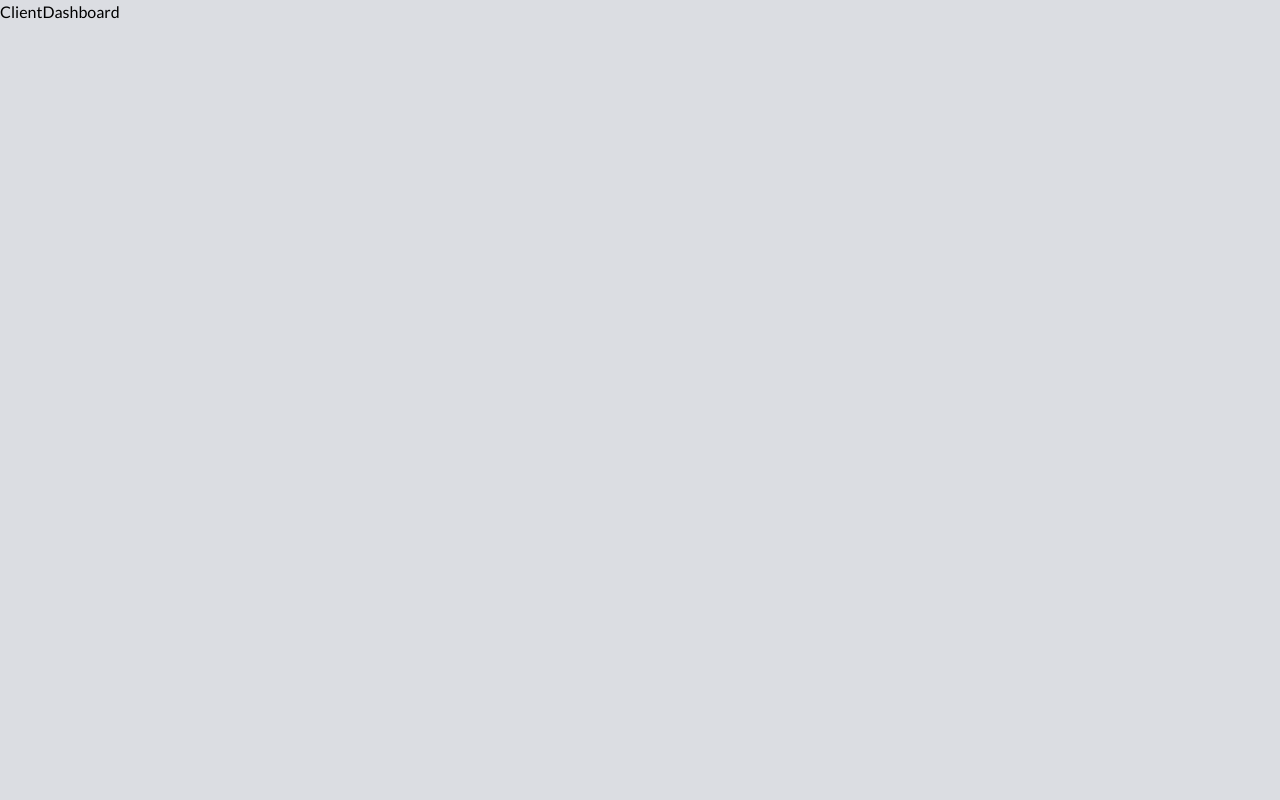
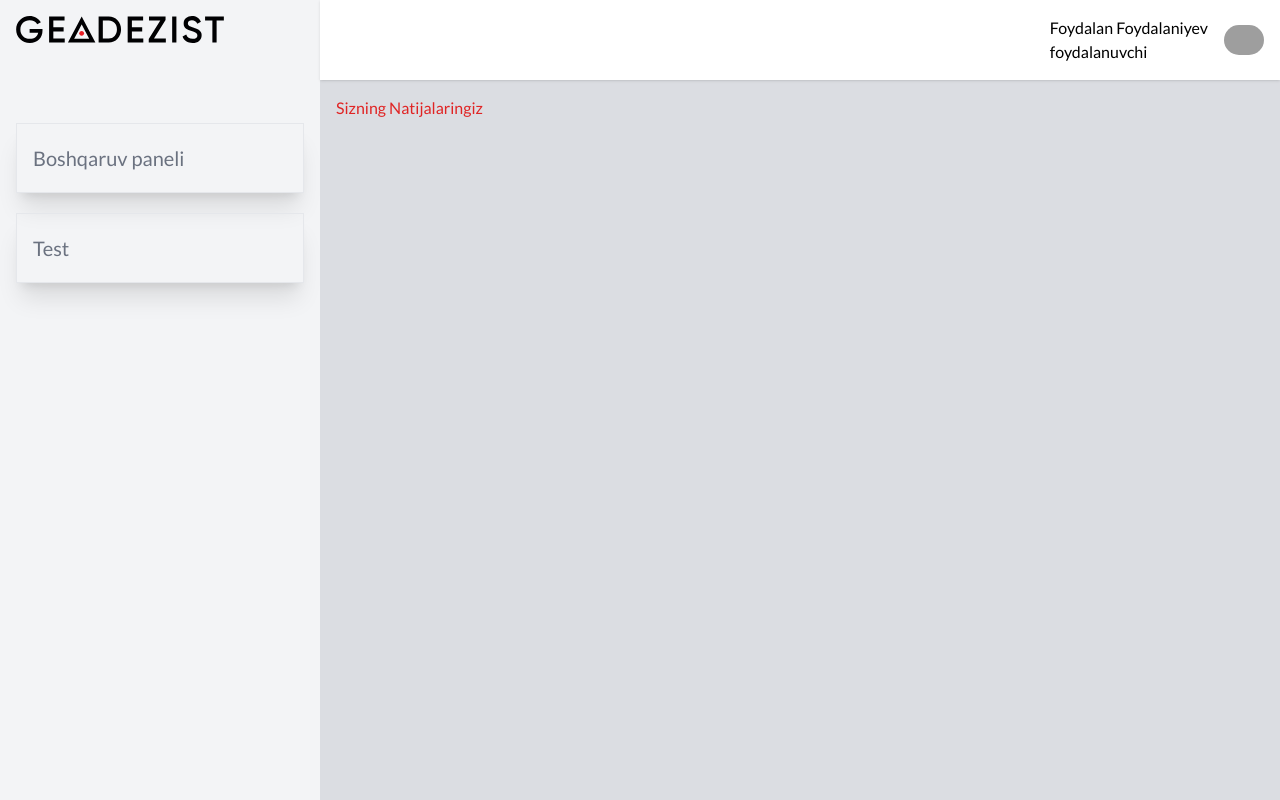
Before and after one commit to jasurhaydarovcode/GEADEZIST, a React (Vite) app: page /client/dashboard in a window 1280 px wide. Built offline with nearby package versions, Linux system fonts and the light colour scheme; grey boxes are pictures that could not be loaded.

Commit message:
Some verstka client written

```diff
--- a/src/components/Sidebar.tsx
+++ /dev/null
@@ -1,64 +0,0 @@
-import { AdminScreenType } from '@/helpers/types/AdminScreenType';
-import Button from './btn';
-import { Link } from 'react-router-dom';
-import { Logo } from '@/helpers/imports/images';
-
-const Sidebar: React.FC<AdminScreenType> = ({ children }): JSX.Element => {
-  return (
-    <div className="relative z-10 ">
-      <button
-        data-drawer-target="default-sidebar"
-        data-drawer-toggle="default-sidebar"
-        aria-controls="default-sidebar"
-        type="button"
-        className="inline-flex items-center p-2 mt-2 ms-3 text-sm text-gray-500 rounded-lg sm:hidden hover:bg-gray-100 focus:outline-none focus:ring-2 focus:ring-gray-200"
-      >
-        <span className="sr-only">Open sidebar</span>
-        <svg
-          className="w-6 h-6"
-          aria-hidden="true"
-          fill="currentColor"
-          viewBox="0 0 20 20"
-          xmlns="http://www.w3.org/2000/svg"
-        >
-          <path
-            clip-rule="evenodd"
-            fill-rule="evenodd"
-            d="M2 4.75A.75.75 0 012.75 4h14.5a.75.75 0 010 1.5H2.75A.75.75 0 012 4.75zm0 10.5a.75.75 0 01.75-.75h7.5a.75.75 0 010 1.5h-7.5a.75.75 0 01-.75-.75zM2 10a.75.75 0 01.75-.75h14.5a.75.75 0 010 1.5H2.75A.75.75 0 012 10z"
-          ></path>
-        </svg>
-      </button>
-      <div className="p-6">
-        <Link to={'/'} className="flex items-center w-52  rtl:space-x-reverse">
-          <img src={Logo} className="h-5" alt="Flowbite Logo" />
-        </Link>
-      </div>
-
-      <aside
-        id="default-sidebar"
-        className="fixed top-16 left-0 z-40 w-64 h-screen transition-transform -translate-x-full sm:translate-x-0"
-        aria-label="Sidebar"
-      >
-        <div className="h-full shadow-lg px-3 py-4 overflow-y-auto bg-white ">
-          <ul className="space-y-4 font-medium">
-            <li>
-              <Button
-                btnBorder="1px solid #E5E7EB"
-                btnText="Boshqaruv Paneli"
-                btnWidth="230px"
-                btnHeight="50px"
-                btnBg="bg-blue-700"
-                btnColor="text-white"
-                className="flex items-center p-2 text-gray-900 rounded-lg  hover:bg-gray-100 group"
-              />
-            </li>
-          </ul>
-        </div>
-      </aside>
-
-      <div className="p-4 relative left-5 -z-10 sm:ml-64">{children}</div>
-    </div>
-  );
-};
-
-export default Sidebar;
--- /dev/null
+++ b/src/components/clientDashboard/Navbar.tsx
@@ -0,0 +1,58 @@
+import { useState } from 'react';
+import { FaRegUser } from 'react-icons/fa';
+import { IoExitOutline } from 'react-icons/io5';
+
+const Navbar: React.FC = () => {
+  // State to control dropdown visibility
+  const [isDropdownOpen, setIsDropdownOpen] = useState(false);
+
+  // Function to toggle dropdown
+  const toggleDropdown = () => {
+    setIsDropdownOpen(!isDropdownOpen);
+  };
+
+  return (
+    <div className="bg-white shadow p-4 relative">
+      {/* Navbar content here */}
+      <div className="flex justify-between items-center">
+        <div></div>
+
+        {/* User section */}
+        <div className="relative">
+          <div className="flex gap-4 items-center cursor-pointer" onClick={toggleDropdown}>
+            <div>
+              <div>Foydalan Foydalaniyev</div>
+              <span>foydalanuvchi</span>
+            </div>
+            <div>
+              <img src="path-to-user-image" alt="User" className="rounded-full w-10" />
+            </div>
+          </div>
+
+          {/* Dropdown Modal */}
+          {isDropdownOpen && (
+            <div className="absolute right-0 mt-2 w-56 bg-white border rounded-lg shadow-lg">
+              <div className="p-4">
+                <div className="font-bold">Foydalan Foydalaniyev</div>
+                <div className="text-gray-500 text-sm">foydalanibqol@gmail.com</div>
+              </div>
+              <hr />
+              <div>
+                <button className="flex items-center gap-2 w-full text-left hover:bg-gray-100 px-3 py-5 rounded">
+                  <FaRegUser />
+                  Profil
+                </button>
+                <button className="flex items-center gap-2 w-full text-left hover:bg-gray-100 px-3 py-5 rounded">
+                  <IoExitOutline />
+                  Chiqish
+                </button>
+              </div>
+            </div>
+          )}
+        </div>
+      </div>
+    </div>
+  );
+};
+
+export default Navbar;
--- /dev/null
+++ b/src/components/clientDashboard/Sidebar.tsx
@@ -0,0 +1,36 @@
+// components/clientDashboard/Sidebar.tsx
+import { Logo } from "@/helpers/imports/images";
+import { Link } from "react-router-dom";
+
+const Sidebar: React.FC = () => {
+
+    const clientSidebarItems = [
+        {
+            label: "Boshqaruv paneli",
+            path: "/client/dashboard"
+        },
+        {
+            label: "Test",
+            path: "/client/test/start"
+        }
+    ];
+
+    return (
+        <div className="w-80 bg-gray-100 p-4">
+            <Link to={"/client/dashboard"}>
+                <img src={Logo} className="w-52" alt="Geodeziya Logo" />
+            </Link>
+
+            {/* Client Sidebar content here */}
+            <ul className="mt-20">
+                {clientSidebarItems.map((item, index) => (
+                    <Link to={item.path} key={index}>
+                        <li className="border shadow-xl hover:shadow-2xl hover:bg-gray-200 transition duration-150 py-5 mb-5"><span className="p-4 text-xl text-gray-500">{item.label}</span></li>
+                    </Link>
+                ))}
+            </ul>
+        </div>
+    );
+};
+
+export default Sidebar;
--- /dev/null
+++ b/src/components/clientDashboard/laytout.tsx
@@ -0,0 +1,25 @@
+// components/clientDashboard/Layout.tsx
+import Navbar from './Navbar';
+import Sidebar from './Sidebar';
+import React from 'react';
+
+const Layout: React.FC<{ children: React.ReactNode }> = ({ children }) => {
+    return (
+        <div className="flex h-screen">
+            {/* Sidebar */}
+            <Sidebar />
+
+            <div className="flex-1 flex flex-col">
+                {/* Navbar */}
+                <Navbar />
+
+                {/* Main Content */}
+                <main className="p-4">
+                    {children}
+                </main>
+            </div>
+        </div>
+    );
+};
+
+export default Layout;
--- a/src/css/index.css
+++ b/src/css/index.css
@@ -3,10 +3,10 @@
 @tailwind utilities;
 
 body {
+  user-select: none;
   -webkit-user-select: none;
   -moz-user-select: none;
   -ms-user-select: none;
-  user-select: none;
   font-family: Lato, sans-serif;
   background: #dbdde2;
 }
--- a/src/pages/Client/ClientDashboard.tsx
+++ b/src/pages/Client/ClientDashboard.tsx
@@ -1,5 +1,15 @@
-function ClientDashboard() {
-  return <div>ClientDashboard</div>;
-}
+// components/clientDashboard/ClientDashboard.tsx
+import Layout from '../../components/clientDashboard/laytout';
+
+const ClientDashboard: React.FC = () => {
+  return (
+    <Layout>
+      <div>
+        {/* This is where your result cards or other dashboard content will go */}
+        <h2 className='text-red-600'>Sizning Natijalaringiz</h2>
+      </div>
+    </Layout>
+  );
+};
 
 export default ClientDashboard;
--- a/src/pages/Client/ClientQuiz.tsx
+++ b/src/pages/Client/ClientQuiz.tsx
@@ -1,5 +1,7 @@
 function ClientQuiz() {
-  return <div>ClientQuiz</div>;
+  return (
+    <div>ClientQuiz</div>
+  );
 }
 
 export default ClientQuiz;
--- a/src/pages/Client/ClientTestStart.tsx
+++ b/src/pages/Client/ClientTestStart.tsx
@@ -1,5 +1,11 @@
+import Layout from "@/components/clientDashboard/laytout";
+
 function ClientTestStart() {
-  return <div>ClientTestStart</div>;
+  return (
+    <Layout>
+      Yo'nalishlar
+    </Layout>
+  );
 }
 
 export default ClientTestStart;
```
Also changed, not shown: src/helpers/imports/images.ts (+7 -1 lines).
